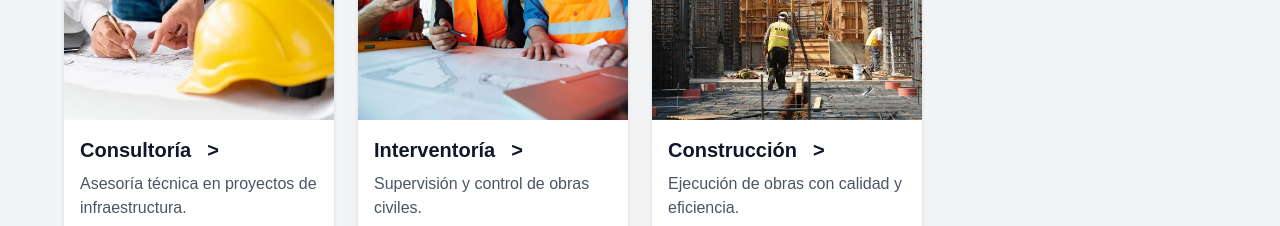
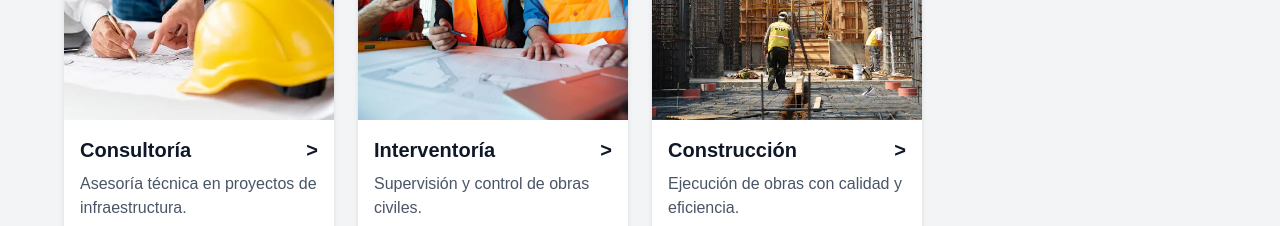
Before and after one commit to castolo10a/londono-ingenieria, a Next.js app: page / in a window 1280 px wide. Shown: the part 1660-1886 px from the top of the page. Built offline with nearby package versions, Linux system fonts and the light colour scheme.

Commit message:
feat: add classname truncate and prop title to title tag

```diff
--- a/src/components/card/card.tsx
+++ b/src/components/card/card.tsx
@@ -23,7 +23,10 @@ export const Card: FC<CardProps> = ({ image, title, description, link }) => {
 
         <div className="p-4">
           <div className="flex gap-4 items-center">
-            <h3 className="text-lg md:text-xl font-bold text-gray-900 group-hover:text-blue-500">
+            <h3
+              title={title}
+              className="text-lg md:text-xl font-bold text-gray-900 group-hover:text-blue-500 truncate  w-full"
+            >
               {title}
             </h3>
             <span className="text-lg md:text-xl font-bold text-gray-900 group-hover:text-blue-500 group-hover:translate-x-2 transition-transform transition-colors">
```
